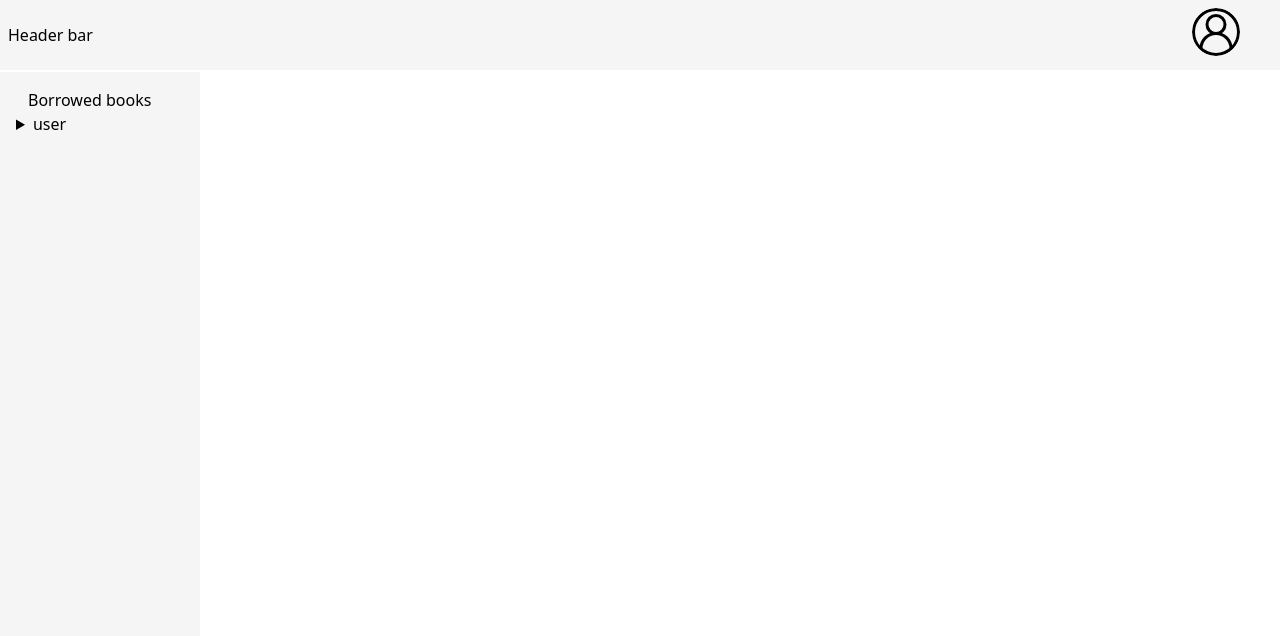
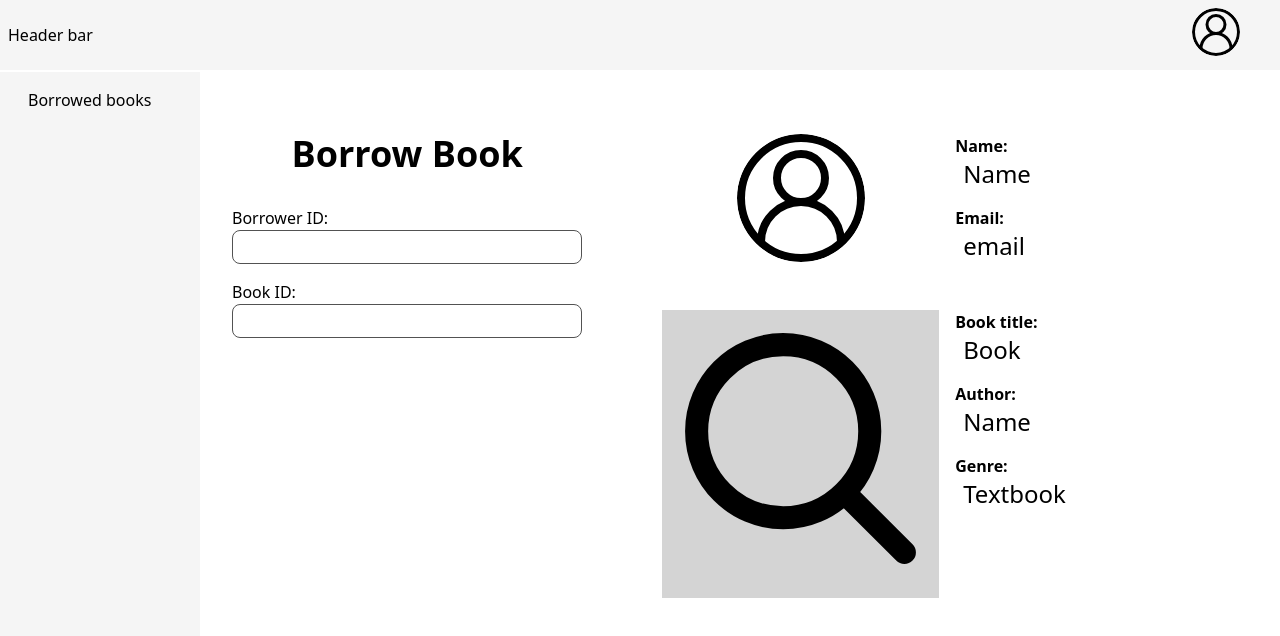
Before and after one commit to reSkriptII/library-manager, a React app in the folder frontend/: page /dashboard/borrow in a window 1280 px wide. Shown: the top 636 px of the page. Built offline with nearby package versions, Linux system fonts and the light colour scheme; no server answers; the HTML template or start-up script is replaced by a standard one.

Commit message:
add layout to dashboard/borrow.

```diff
--- a/frontend/src/App.tsx
+++ b/frontend/src/App.tsx
@@ -1,9 +1,12 @@
 import { Routes, Route } from "react-router";
+import { UseProvider } from "./hook/UseProvider.js";
+
 import { HomePage } from "./route/HomePage/HomePage.jsx";
 import { LoginPage } from "./route/LoginPage/LoginPage.jsx";
 import { BookPage } from "./route/BookPage/BookPage.js";
 import { Dashboard } from "./route/Dashboard/DashBoard.js";
-import { UseProvider } from "./hook/UseProvider.js";
+import { BorrowedBook } from "./route/Dashboard/subroute/BorrowedBook.js";
+import { Borrow } from "./route/Dashboard/subroute/Borrow.js";
 
 export default function App() {
   return (
@@ -13,7 +16,8 @@ export default function App() {
         <Route path="/login" element={<LoginPage />} />
         <Route path="/book/:id" element={<BookPage />} />
         <Route path="/dashboard/*" element={<Dashboard />}>
-          <Route path="borrowed-book" element={<LoginPage />} />
+          <Route path="borrowed-books" element={<BorrowedBook />} />
+          <Route path="borrow" element={<Borrow />} />
         </Route>
       </Routes>
     </UseProvider>
--- /dev/null
+++ b/frontend/src/component/FormInput.tsx
@@ -0,0 +1,33 @@
+import type { ChangeEvent, HTMLInputTypeAttribute } from "react";
+
+type FormInputProps = {
+  label: string;
+  type: HTMLInputTypeAttribute;
+  onChange: (e: ChangeEvent<HTMLInputElement>) => void;
+  value: any;
+  required?: boolean;
+  invalidMsg?: string;
+};
+
+export function FormInput({
+  label,
+  type,
+  onChange,
+  value,
+  required,
+  invalidMsg,
+}: FormInputProps) {
+  return (
+    <label className="my-4 block">
+      {label}
+      <input
+        type={type}
+        className="peer block w-full rounded-lg border border-neutral-600 bg-white p-1 user-invalid:border-red-500"
+        onChange={onChange}
+        value={value}
+        required={required}
+      />
+      <p className="hidden peer-user-invalid:block">{invalidMsg}</p>
+    </label>
+  );
+}
--- a/frontend/src/component/HeaderBar/ProfileMenu.tsx
+++ b/frontend/src/component/HeaderBar/ProfileMenu.tsx
@@ -1,4 +1,3 @@
-import { Link } from "react-router";
 import type { user } from "../../type";
 
 type props = { hidden: boolean; user: user | null };
--- a/frontend/src/route/Dashboard/DashBoard.tsx
+++ b/frontend/src/route/Dashboard/DashBoard.tsx
@@ -7,7 +7,7 @@ export function Dashboard() {
     <>
       <HeaderBar />
       <DashBoardNav />
-      <div>
+      <div className="ml-50">
         <Outlet />
       </div>
     </>
--- a/frontend/src/route/Dashboard/DashBoardNav.tsx
+++ b/frontend/src/route/Dashboard/DashBoardNav.tsx
@@ -1,19 +1,37 @@
 import { NavLink } from "react-router";
-import type { ReactNode } from "react";
+import { useContext, type ReactNode } from "react";
+import { UserContext } from "#hook/UseProvider.tsx";
 
 export function DashBoardNav() {
+  const context = useContext(UserContext);
+  if (!context) throw new Error("userContext not found");
+  const { user } = context;
+
   return (
-    <aside className="absolute top-18 h-screen w-50 bg-neutral-100 p-4">
+    <aside className="absolute top-18 h-[calc(100vh-72px)] w-50 bg-neutral-100 p-4">
       <nav>
         <ul>
           <LinkLi to="/dashboard/borrowed-books">Borrowed books</LinkLi>
-          {}
-          <li>
+          {(user?.role === "librarian" || user?.role === "admin") && (
+            <li>
+              <details>
+                <summary>Librarian</summary>
+                <ul>
+                  <LinkLi to="/dashboard/borrow">Borrow Book</LinkLi>
+                  <LinkLi to="/dashboard/return">Return Book</LinkLi>
+                  <LinkLi to="/dashboard/register-user">Register User</LinkLi>
+                </ul>
+              </details>
+            </li>
+          )}
+          {user?.role === "admin" && (
             <details>
-              <summary>user</summary>
-              <ul></ul>
+              <summary>Admin</summary>
+              <ul>
+                <LinkLi to="/dashboard/managebook">Manage Book</LinkLi>
+              </ul>
             </details>
-          </li>
+          )}
         </ul>
       </nav>
     </aside>
--- /dev/null
+++ b/frontend/src/route/Dashboard/subroute/Borrow.tsx
@@ -0,0 +1,64 @@
+import { useState } from "react";
+import { FormInput } from "#component/FormInput.jsx";
+export function Borrow() {
+  const [borrowerId, setBorrowerId] = useState<number | null>(null);
+  const [bookId, setBookId] = useState<number | null>(null);
+  const [bookData, setBookData] = useState();
+
+  return (
+    <div className="flex justify-between gap-20 pr-12">
+      <div className="w-2/5 pl-8">
+        <h2 className="mt-16 mb-8 text-center text-4xl font-bold">
+          Borrow Book
+        </h2>
+        <form>
+          <FormInput
+            label="Borrower ID:"
+            type="number"
+            onChange={(e) => {
+              setBorrowerId(Number(e.target.value));
+            }}
+            value={borrowerId}
+          />
+          <FormInput
+            label="Book ID:"
+            type="number"
+            onChange={(e) => {
+              setBookId(Number(e.target.value));
+            }}
+            value={bookId}
+          />
+        </form>
+      </div>
+      <div className="mt-8 w-3/5">
+        <div className="my-8 flex gap-4">
+          <div className="w-1/2">
+            <img
+              className="mx-auto block size-32 rounded-full"
+              src="/profile.svg"
+            />
+          </div>
+          <div className="w-1/2">
+            <p className="font-bold">Name:</p>
+            <p className="mb-4 ml-2 text-2xl">Name</p>
+            <p className="font-bold">Email:</p>
+            <p className="mb-4 ml-2 text-2xl">email</p>
+          </div>
+        </div>
+        <div className="my-8 flex gap-4">
+          <div className="h-72 w-1/2 bg-neutral-300">
+            <img className="m-auto max-h-full max-w-full" src="/search.svg" />
+          </div>
+          <div className="w-1/2">
+            <p className="font-bold">Book title:</p>
+            <p className="mb-4 ml-2 text-2xl">Book</p>
+            <p className="font-bold">Author:</p>
+            <p className="mb-4 ml-2 text-2xl">Name</p>
+            <p className="font-bold">Genre:</p>
+            <p className="mb-4 ml-2 text-2xl">Textbook</p>
+          </div>
+        </div>
+      </div>
+    </div>
+  );
+}
--- /dev/null
+++ b/frontend/src/route/Dashboard/subroute/BorrowedBook.tsx
@@ -0,0 +1,3 @@
+export function BorrowedBook() {
+  return <div>Borrow books</div>;
+}
```
